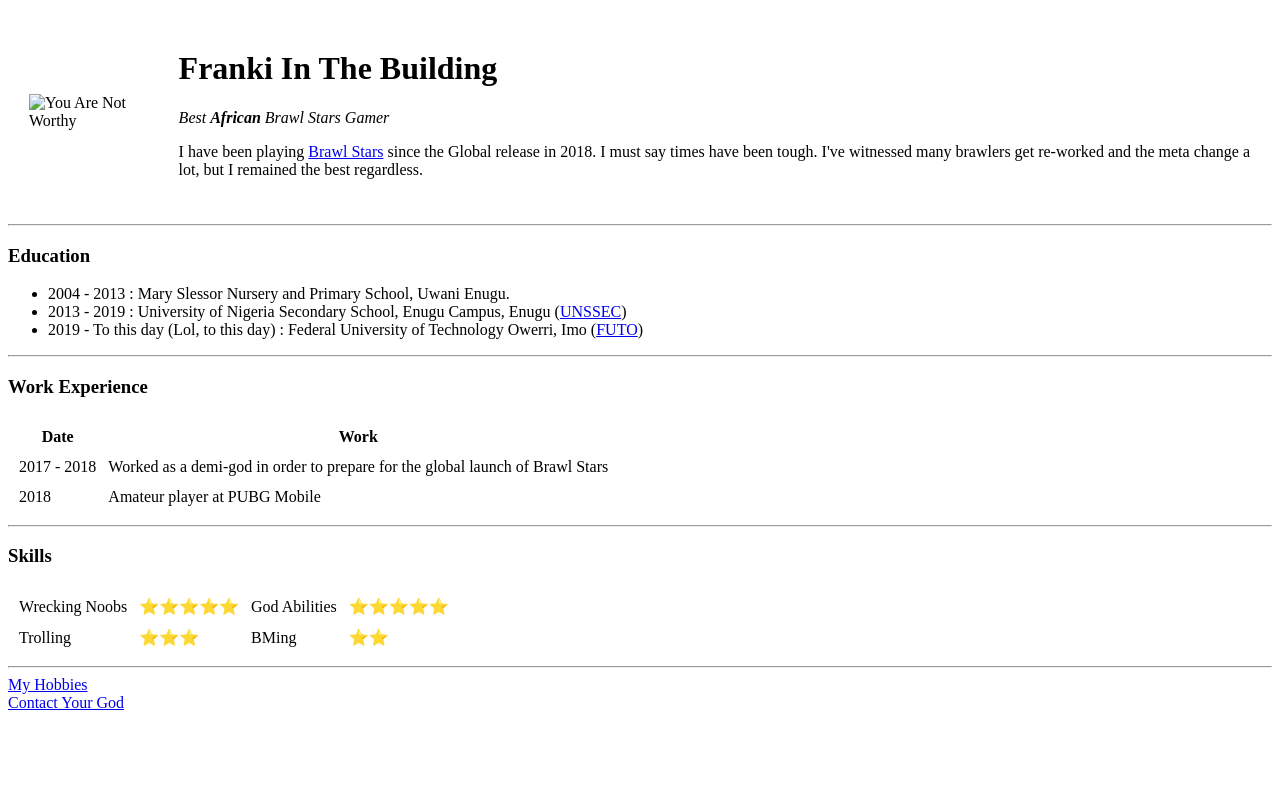
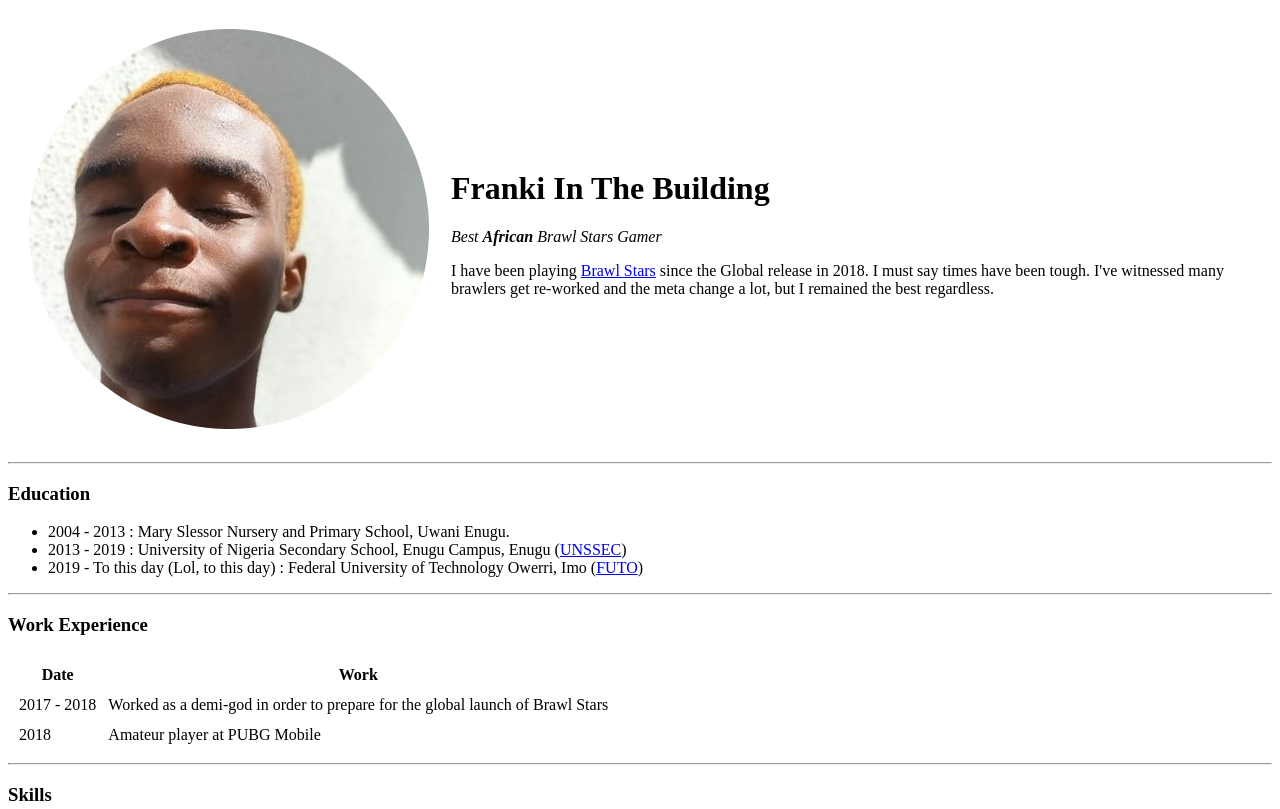
Before and after one commit to FrankiChima/godcv, a plain HTML site: page index.html in a window 1280 px wide. Shown: the top 809 px of the page. Drawn offline with Linux system fonts and the light colour scheme.

Commit message:
Update index.html

```diff
--- a/index.html
+++ b/index.html
@@ -9,7 +9,7 @@
 <body>
   <table cellspacing="20">
     <tr>
-      <td><img src="Images/Brawl-Stars-God-modified.png" alt="You Are Not Worthy"></td>
+      <td><img src="Images/Brawl Stars God-modified.png" alt="You Are Not Worthy"></td>
       <td>
         <h1>Franki In The Building</h1>
         <p><em>Best <strong>African</strong> Brawl Stars Gamer</em></p>
```
